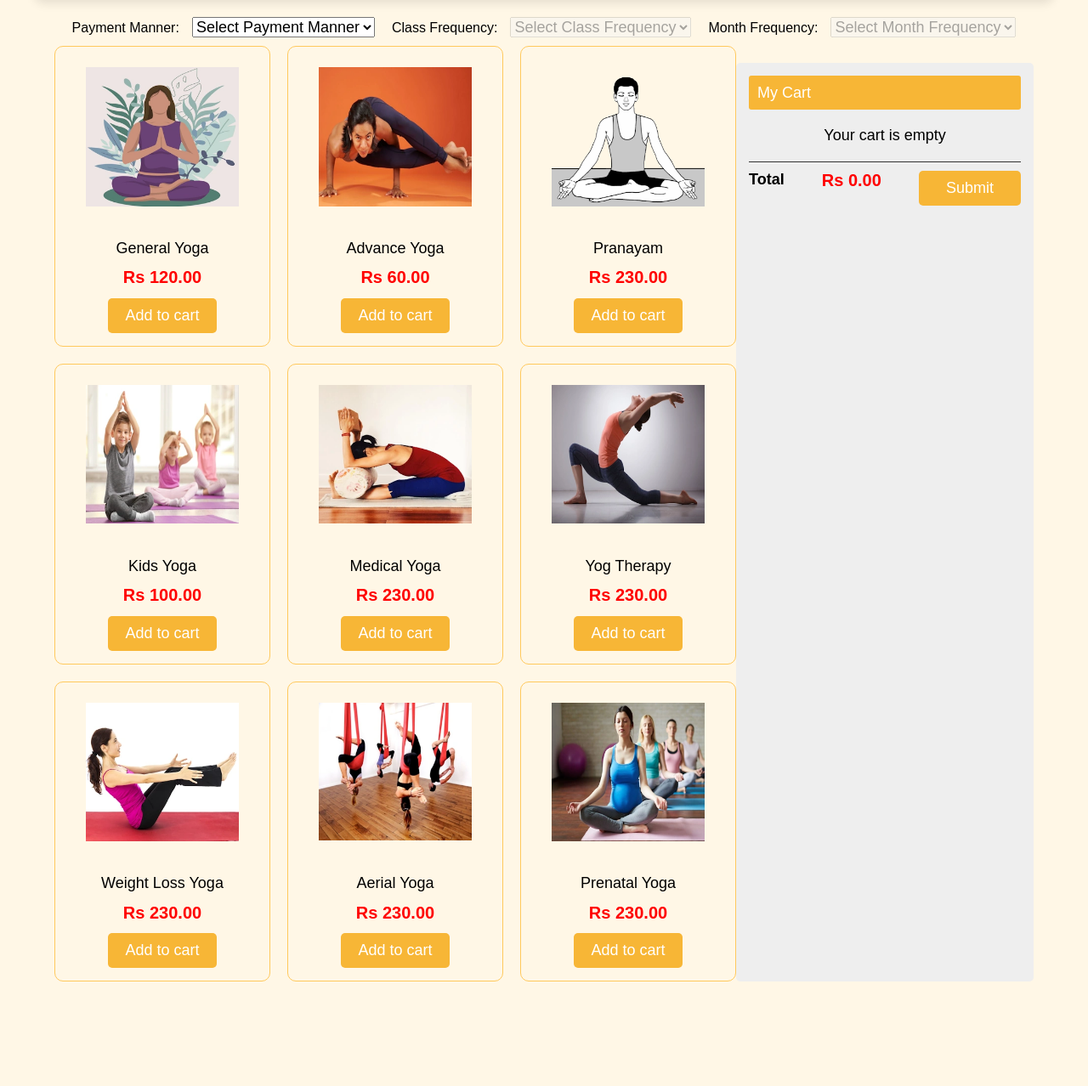
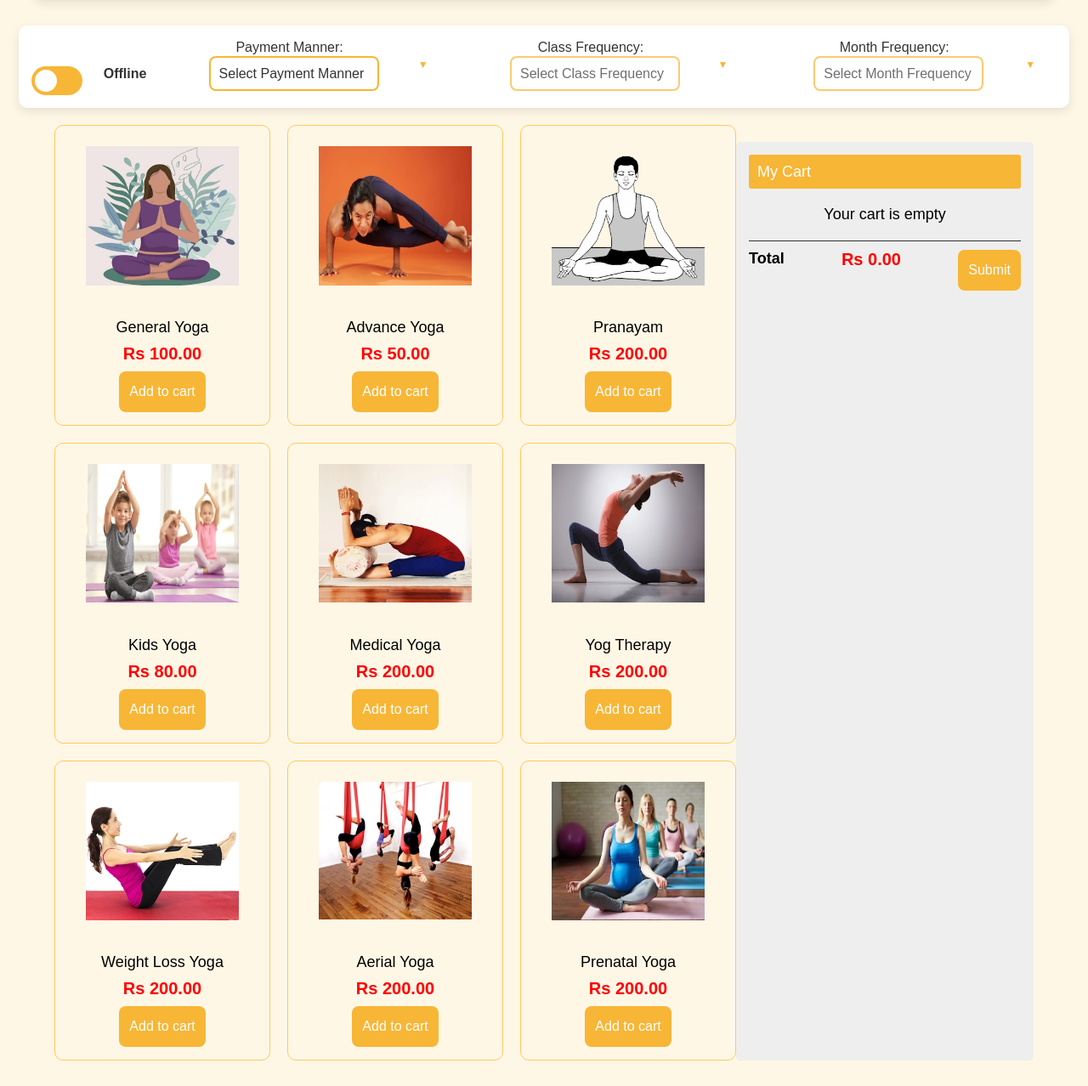
Before and after one commit to Sohamgujar71/Indramala_Yoga, a Flask app: template Yogaws-main/templates/addtocart.html in a window 1280 px wide. Shown: the part 169-1447 px from the top of the page at 85% size. Before the commit the page ends 1324 px from the top, so only its background shows below. Run offline with Flask 3, Linux system fonts and the light colour scheme; the template is opened without the code that fills it, so the values that code supplies are empty; some libraries are stand-ins or nearby versions.

Commit message:
addtocart overhauled

```diff
--- a/Yogaws-main/static/scripts/addtocart.js
+++ b/Yogaws-main/static/scripts/addtocart.js
@@ -29,7 +29,7 @@ const product = [
         title: 'Kids Yoga',
         onlinePrice: 100,
         offlinePrice: 80,
-        description: ''
+        description: 'Yoga practice appropriate for kids'
     },
     {
         id: 4,
@@ -37,7 +37,7 @@ const product = [
         title: 'Medical Yoga',
         onlinePrice: 230,
         offlinePrice: 200,
-        description: ''
+        description: 'Yoga practice appropriate for people with medical issues'
     },
     {
         id: 5,
@@ -45,7 +45,7 @@ const product = [
         title: 'Yog Therapy',
         onlinePrice: 230,
         offlinePrice: 200,
-        description: ''
+        description: 'For people looking for a therapeutic experience in their Yoga practice'
     },
     {
         id: 6,
@@ -53,7 +53,7 @@ const product = [
         title: 'Weight Loss Yoga',
         onlinePrice: 230,
         offlinePrice: 200,
-        description: ''
+        description: 'Yoga practice suitable for weight loss'
     },
     {
         id: 7,
@@ -61,7 +61,7 @@ const product = [
         title: 'Aerial Yoga',
         onlinePrice: 230,
         offlinePrice: 200,
-        description: ''
+        description: 'Yoga practice using silk fabric in a hanging fashion,<br>useful for icreasing core stability'
     },
     {
         id: 8,
@@ -69,13 +69,13 @@ const product = [
         title: 'Prenatal Yoga',
         onlinePrice: 230,
         offlinePrice: 200,
-        description: ''
+        description: 'Yoga appropriate for the soon to be mothers'
     }
 ];
 
 const categories = [...new Set(product.map((item) => item))];
 let i = 0;
-let isOnlineMode = true; // Default mode
+let isOnlineMode = false; // Default mode
 
 document.getElementById('root').innerHTML = categories.map((item) => {
     var { image, title, onlinePrice, offlinePrice } = item;
--- a/Yogaws-main/static/styles/addtocart.css
+++ b/Yogaws-main/static/styles/addtocart.css
@@ -11,6 +11,69 @@ body{
     justify-content: center;
     flex-direction: column;
     background-color: #fff7e6;
+}
+
+
+/* Toggle Switch Styles */
+.switch {
+    position: relative;
+    display: inline-block;
+    width: 60px;
+    height: 34px;
+}
+
+.switch input {
+    opacity: 0;
+    width: 0;
+    height: 0;
+}
+
+.slider {
+    position: absolute;
+    cursor: pointer;
+    top: 0;
+    left: 0;
+    right: 0;
+    bottom: 0;
+    background-color: #f7b636;
+    transition: 0.4s;
+    border-radius: 34px;
+}
+
+.slider:before {
+    position: absolute;
+    content: "";
+    height: 26px;
+    width: 26px;
+    left: 4px;
+    bottom: 4px;
+    background-color: white;
+    transition: 0.4s;
+    border-radius: 50%;
+}
+
+input:checked + .slider {
+    background-color: #fa7921;
+}
+
+input:checked + .slider:before {
+    transform: translateX(26px);
+}
+
+/* Rounded sliders */
+.slider.round {
+    border-radius: 34px;
+}
+
+.slider.round:before {
+    border-radius: 50%;
+}
+
+#mode-status {
+    margin-left: 10px;
+    font-size: 16px;
+    font-weight: bold;
+    color: #333;
 }
 
 .header {
@@ -283,30 +346,267 @@ button:hover{
     padding-bottom: 25px;
 }
 
+/* General Input Styles */
 .toggle-container {
     text-align: center;
-    margin-top: 10px;
-    margin-bottom: 10px;
-    font-family: Arial, sans-serif;
+    margin: 20px 0;
+    padding: 15px;
+    background-color: #fff;
+    border-radius: 10px;
+    box-shadow: 0px 4px 12px rgba(0, 0, 0, 0.1);
 }
 
 .toggle-container label {
     font-size: 16px;
+    font-weight: 500;
+    color: #333;
     margin-right: 10px;
 }
 
-.toggle-container input[type="checkbox"] {
-    transform: scale(1.2); /* Makes the toggle switch larger */
-    margin-right: 5px;
+/* Dropdown Styles */
+select {
+    width: 100%;
+    max-width: 200px;
+    padding: 10px;
+    font-size: 16px;
+    border: 2px solid #f7b636;
+    border-radius: 8px;
+    background-color: #fff;
+    color: #333;
+    cursor: pointer;
+    appearance: none; /* Remove default arrow */
+    outline: none;
+    transition: border-color 0.3s ease, box-shadow 0.3s ease;
 }
 
-.toggle-container span {
-    font-weight: bold;
-    font-size: 16px;
+select:hover {
+    border-color: #fa7921;
 }
 
+select:focus {
+    border-color: #fa7921;
+    box-shadow: 0 0 8px rgba(247, 182, 54, 0.6);
+}
 
+/* Custom Dropdown Arrow */
+.select-wrapper {
+    position: relative;
+    display: inline-block;
+    margin-right: 15px;
+}
 
+.select-wrapper::after {
+    content: "▼";
+    position: absolute;
+    top: 50%;
+    right: 10px;
+    transform: translateY(-50%);
+    pointer-events: none;
+    color: #f7b636;
+    font-size: 12px;
+}
+
+/* Radio Button Styles */
+input[type="radio"] {
+    display: none; /* Hide default radio buttons */
+}
+
+input[type="radio"] + label {
+    display: inline-block;
+    padding: 10px 20px;
+    font-size: 16px;
+    font-weight: 500;
+    color: #333;
+    background-color: #fff;
+    border: 2px solid #f7b636;
+    border-radius: 8px;
+    cursor: pointer;
+    transition: background-color 0.3s ease, color 0.3s ease, border-color 0.3s ease;
+}
+
+input[type="radio"]:checked + label {
+    background-color: #f7b636;
+    color: #fff;
+    border-color: #f7b636;
+}
+
+input[type="radio"] + label:hover {
+    background-color: #fa7921;
+    color: #fff;
+    border-color: #fa7921;
+}
+
+/* Button Styles */
+button {
+    width: auto;
+    min-width: 120px;
+    border: none;
+    border-radius: 8px;
+    background-color: #f7b636;
+    padding: 10px 20px;
+    cursor: pointer;
+    color: white;
+    font-size: 16px;
+    font-weight: 500;
+    transition: background-color 0.3s ease;
+}
+
+button:hover {
+    background-color: #fa7921;
+}
+
+/* Responsive Design for Inputs */
+/* @media (max-width: 768px) {
+    .toggle-container {
+        padding: 10px;
+    }
+
+    select {
+        width: 100%;
+        max-width: 150px;
+        font-size: 14px;
+        padding: 8px;
+    }
+
+    input[type="radio"] + label {
+        padding: 8px 15px;
+        font-size: 14px;
+    }
+
+    button {
+        font-size: 14px;
+        padding: 8px 15px;
+    }
+} */
+
+/* General Mobile-Friendly Adjustments */
+@media (max-width: 768px) {
+    body {
+        font-size: 16px;
+    }
+    h1 {
+        font-size: 24px;
+    }
+    h2 {
+        font-size: 18px;
+    }
+    h3 {
+        font-size: 16px;
+    }
+}
+
+/* Header Adjustments */
+@media (max-width: 768px) {
+    .header {
+        flex-direction: column;
+        align-items: center;
+        padding: 10px;
+    }
+    .header1 {
+        position: static;
+        transform: none;
+        margin: 10px 0;
+    }
+    .cart {
+        margin-top: 10px;
+    }
+    .logo {
+        height: 80px;
+        width: 80px;
+    }
+    .logo img {
+        width: 60px;
+    }
+}
+
+/* Product Grid Adjustments */
+@media (max-width: 768px) {
+    #root {
+        grid-template-columns: 1fr;
+    }
+    .box {
+        padding: 10px;
+    }
+}
+
+/* Cart Adjustments */
+@media (max-width: 768px) {
+    .container {
+        flex-direction: column;
+        align-items: center;
+    }
+    .sidebar {
+        width: 100%;
+        max-width: none;
+        margin-top: 20px;
+    }
+    .cart-item {
+        flex-direction: column;
+        align-items: flex-start;
+        gap: 10px;
+    }
+    .cart-item button {
+        width: 100%;
+    }
+}
+
+/* Input Adjustments */
+@media (max-width: 768px) {
+    .toggle-container {
+        padding: 10px;
+    }
+    .select-wrapper {
+        width: 100%;
+        margin-bottom: 10px;
+    }
+    select {
+        width: 100%;
+        max-width: none;
+    }
+    .switch {
+        margin-bottom: 10px;
+    }
+    input[type="radio"] + label {
+        display: block;
+        margin-bottom: 10px;
+    }
+}
+
+/* Tap Targets */
+button, a {
+    min-width: 48px;
+    min-height: 48px;
+    padding: 12px;
+}
+
+/* Hide Non-Essential Elements */
+@media (max-width: 480px) {
+    .non-essential-element {
+        display: none;
+    }
+}
+
+@media (max-width: 480px) {
+    .toggle-container {
+        padding: 8px;
+    }
+
+    select {
+        max-width: 120px;
+        font-size: 12px;
+        padding: 6px;
+    }
+
+    input[type="radio"] + label {
+        padding: 6px 12px;
+        font-size: 12px;
+    }
+
+    button {
+        font-size: 12px;
+        padding: 6px 12px;
+    }
+}
 /* Responsive Design */
 @media (max-width: 1024px) {
     .header {
@@ -350,7 +650,7 @@ button:hover{
     }
 }
 
-@media (max-width: 768px) {
+/* @media (max-width: 768px) {
     .header {
         padding: 15px;
     }
@@ -378,7 +678,7 @@ button:hover{
         font-size: 12px;
     }
 
-    /* Tap to Display Content */
+    /* Tap to Display Content
     .box {
         cursor: pointer;
     }
@@ -389,9 +689,10 @@ button:hover{
     }
 
     .box.active .description-box {
-        height: auto; /* Show content on tap */
+        height: auto;
     }
 }
+
 
 @media (max-width: 480px) {
     .header {
@@ -421,4 +722,4 @@ button:hover{
     .description-content {
         font-size: 10px;
     }
-}
+} */
--- a/Yogaws-main/templates/addtocart.html
+++ b/Yogaws-main/templates/addtocart.html
@@ -2,6 +2,7 @@
 <html>
     <head>
         <link rel="stylesheet" href="/static/styles/addtocart.css">
+        <meta name="viewport" content="width=device-width, initial-scale=1.0">
         <script src="https://kit.fontawesome.com/92d70a2fd8.js" crossorigin="anonymous"></script>
         <link rel="stylesheet" type="text/css" href="https://cdnjs.cloudflare.com/ajax/libs/font-awesome/5.15.1/css/all.min.css">
         <link href="https://cdn.jsdelivr.net/npm/remixicon@3.5.0/fonts/remixicon.css" rel="stylesheet">
@@ -22,7 +23,17 @@
                 <p id="count">0</p>
             </div>
         </div>
+
         <div class="toggle-container">
+            <!-- Toggle Switch for Online/Offline -->
+            <label class="switch">
+                <input type="checkbox" id="mode-toggle">
+                <span class="slider round"></span>
+            </label>
+            <span id="mode-status">Offline</span>
+
+            <!-- Payment Manner Dropdown -->
+            <div class="select-wrapper">
                 <label for="payment-manner">Payment Manner:</label>
                 <select id="payment-manner" onchange="updateClassFrequencyOptions()">
                     <option value="" disabled selected>Select Payment Manner</option>
@@ -31,20 +42,28 @@
                     <option value="half-yearly">Half Yearly</option>
                     <option value="yearly">Yearly</option>
                 </select>
+            </div>
 
-            <label for="class-frequency" style="margin-left: 15px;">Class Frequency:</label>
+            <!-- Class Frequency Dropdown -->
+            <div class="select-wrapper">
+                <label for="class-frequency">Class Frequency:</label>
                 <select id="class-frequency" disabled>
                     <option value="" disabled selected>Select Class Frequency</option>
                     <option value="regular">Regular</option>
                     <option value="monthly">Monthly</option>
                 </select>
-            <label for="month-frequency" style="margin-left: 15px;">Month Frequency:</label>
+            </div>
+
+            <!-- Month Frequency Dropdown -->
+            <div class="select-wrapper">
+                <label for="month-frequency">Month Frequency:</label>
                 <select id="month-frequency" disabled>
                     <option value="" disabled selected>Select Month Frequency</option>
                     <option value="4-sessions">4-sessions</option>
                     <option value="8-sessions">8-sessions</option>
                     <option value="12-sessions">12-sessions</option>
                 </select>
+            </div>
         </div>
 
         <div class="container">
```
Lines whose indentation alone changed are shown as unchanged.
